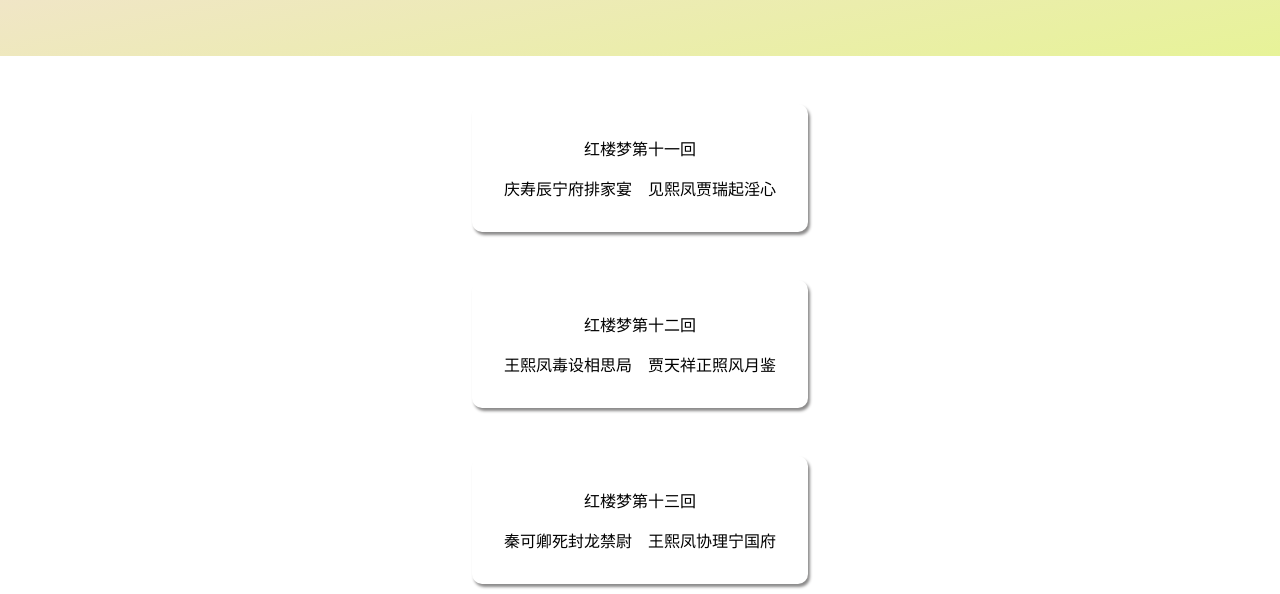
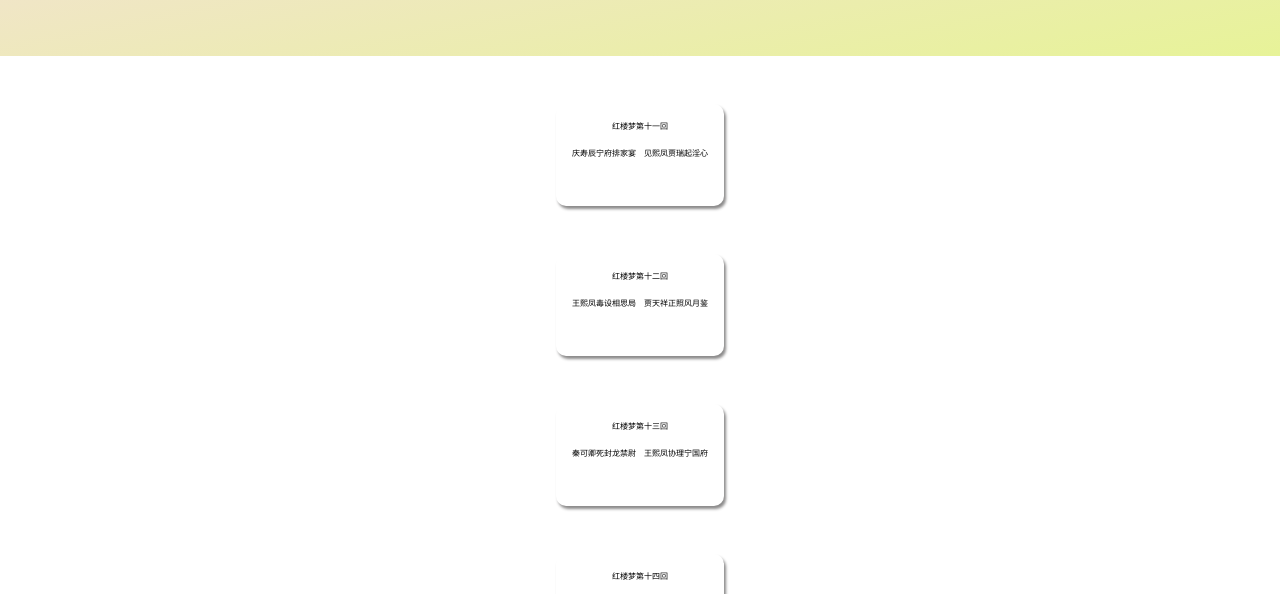
Before and after one commit to Antrairs/HongLouMeng, a website: page index.html in a window 1280 px wide. Shown: the part 200-794 px from the top of the page. Drawn offline with Linux system fonts and the light colour scheme; a web font is replaced by a local one.

Commit message:
Update chapterList.css

```diff
--- a/chapterList.css
+++ b/chapterList.css
@@ -2,7 +2,7 @@
     position: relative;
     text-align: center;
     min-height: 6rem;
-    font-size: 1rem;
+    font-size: 0.5rem;
     border-radius: 10px;
     box-shadow: 2px 3px 3px rgb(139, 138, 138);
     transition: all 0.3s;
@@ -14,7 +14,8 @@
 }
 
 .c-item {
-    padding: 2rem 2rem;
+    padding: 1rem 1rem;
+    margin-bottom: 2rem;
 
 }
 
```
